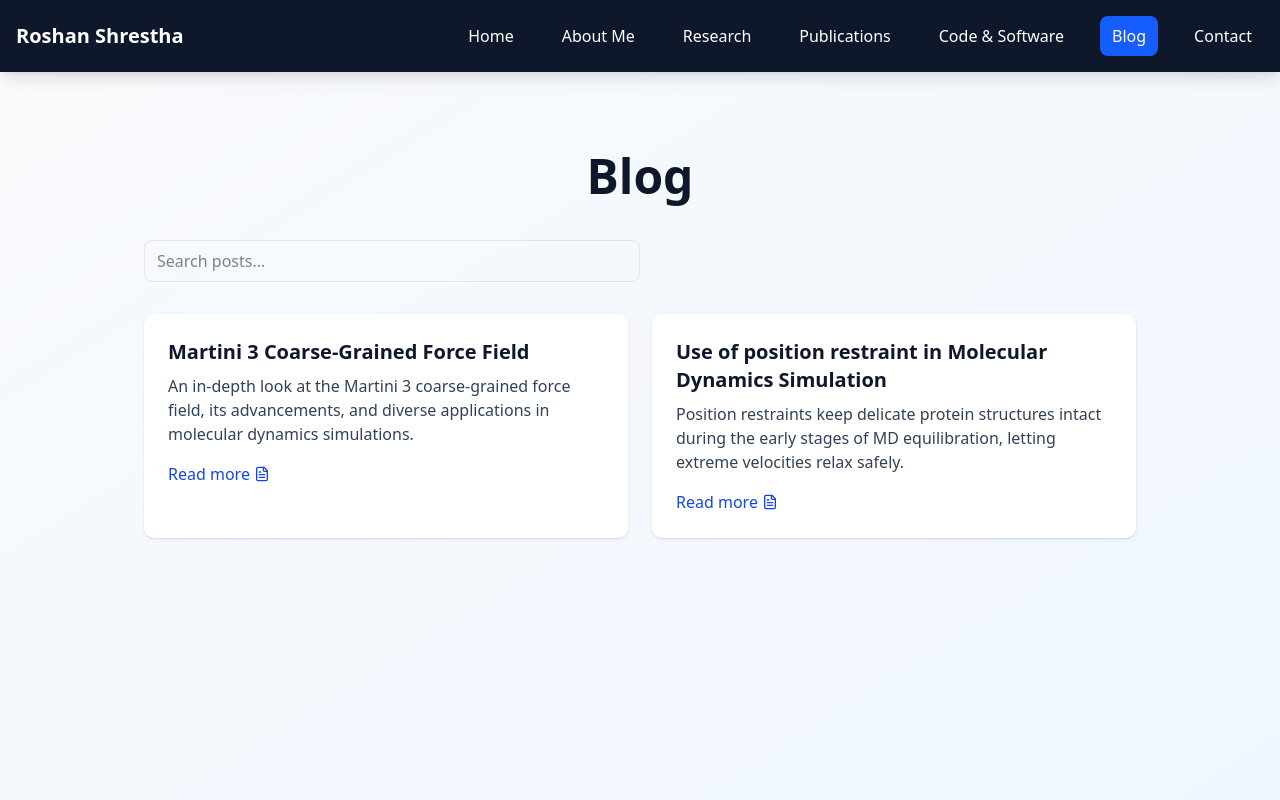
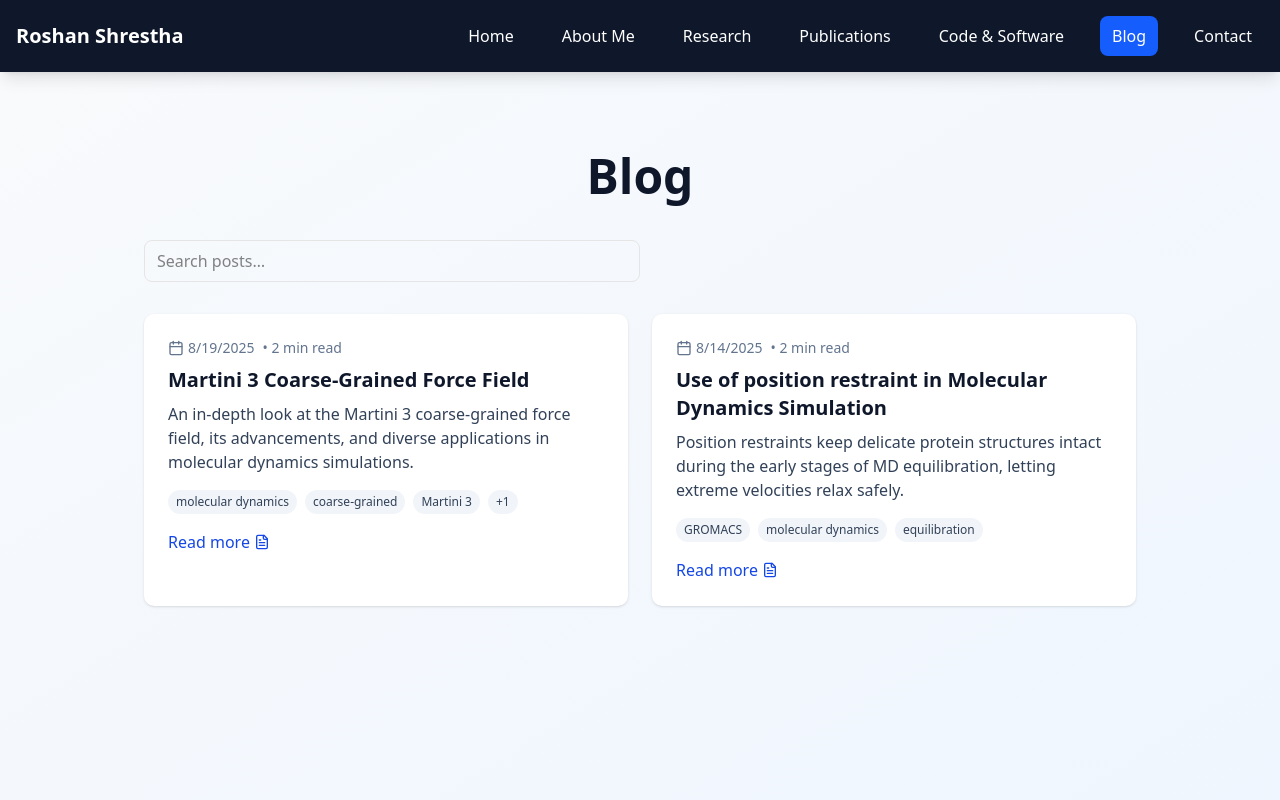
Before and after one commit to roshan2004/roshan2004.github.io, a React (Vite) app: page /blog in a window 1280 px wide. Shown: the top 800 px of the page. Built offline with nearby package versions, Linux system fonts and the light colour scheme.

Commit message:
Revert "Fix: Remove metadata from blog list"
This reverts commit a5b4c4da715f951143e714c8a853a10bed233920.

```diff
--- a/src/components/Blog.jsx
+++ b/src/components/Blog.jsx
@@ -43,10 +43,36 @@ const Blog = () => {
               key={i}
               className='bg-white rounded-lg shadow p-6 hover:shadow-lg transition'
             >
+              <div className='text-sm text-slate-500 mb-2 inline-flex items-center gap-2 flex-wrap'>
+                <span className='inline-flex items-center gap-1'>
+                  <Calendar className='w-4 h-4' />{' '}
+                  {new Date(post.date).toLocaleDateString()}
+                </span>
+                {post.readingTime && (
+                  <span aria-label={`${post.readingTime} minute read`}>
+                    • {post.readingTime} min read
+                  </span>
+                )}
+              </div>
               <h2 className='text-xl font-semibold text-slate-900 mb-2'>
                 {post.title}
               </h2>
               <p className='text-slate-700 mb-4'>{post.excerpt}</p>
+              <div className='flex flex-wrap gap-2 mb-4'>
+                {(post.tags?.slice(0, 3) || []).map((t, j) => (
+                  <span
+                    key={j}
+                    className='px-2 py-1 text-xs rounded-full bg-slate-100 text-slate-700'
+                  >
+                    {t}
+                  </span>
+                ))}
+                {post.tags && post.tags.length > 3 && (
+                  <span className='px-2 py-1 text-xs rounded-full bg-slate-100 text-slate-700'>
+                    +{post.tags.length - 3}
+                  </span>
+                )}
+              </div>
               <button
                 onClick={() => navigate(`/blog/${post.slug}`)}
                 className='text-blue-700 hover:underline inline-flex items-center gap-1'
```
